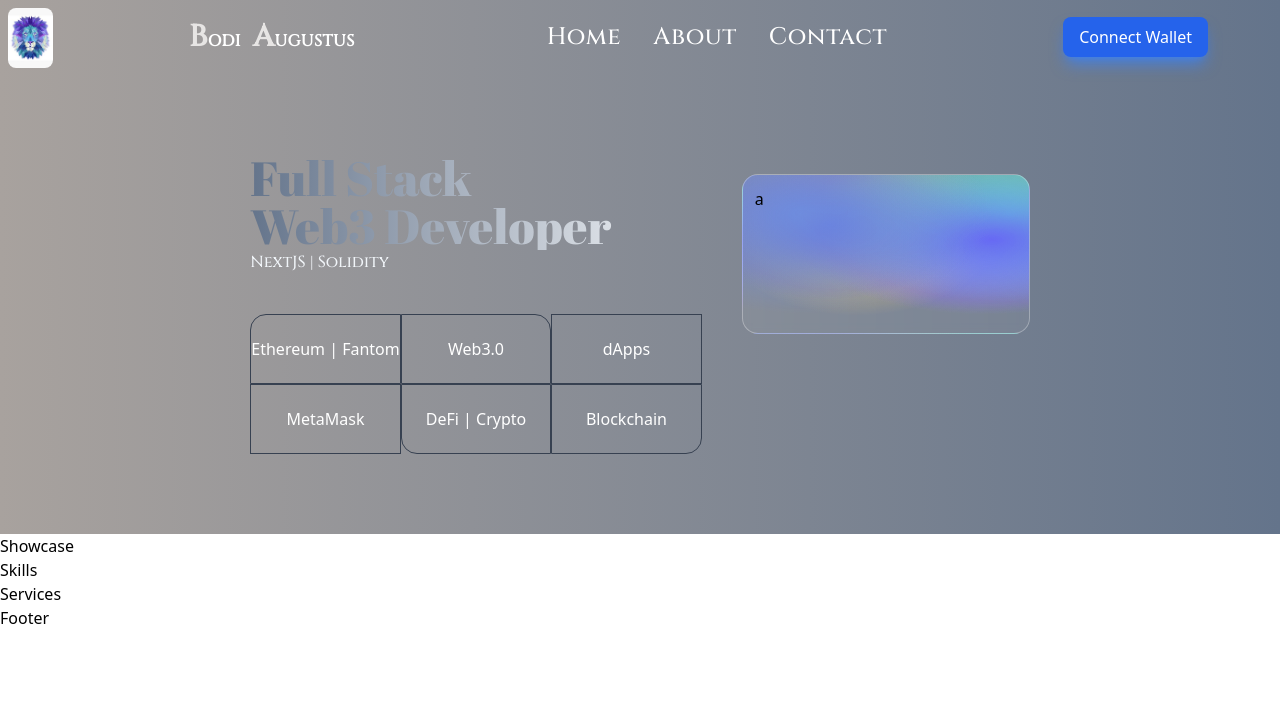
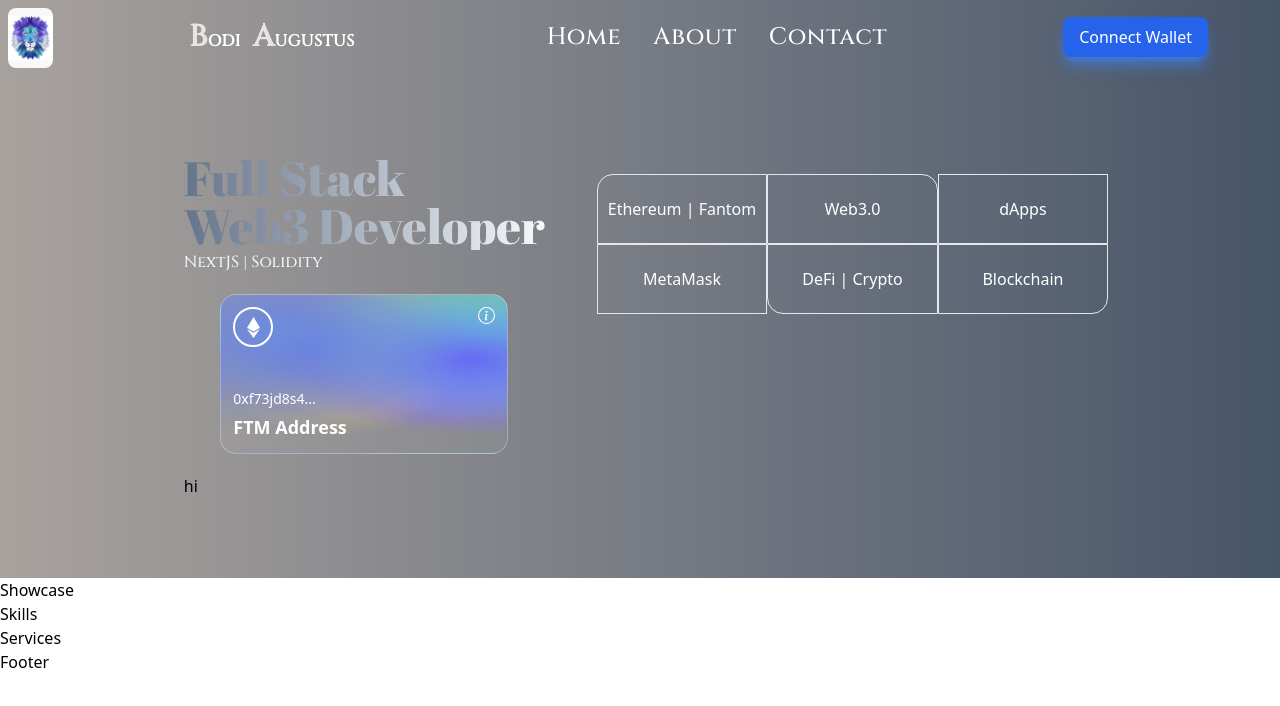
Before and after one commit to BodiAugustus/dev_site_2022, a Next.js app: page / in a window 1280 px wide. Shown: the top 706 px of the page. Built offline with nearby package versions, Linux system fonts and the light colour scheme; a web font is replaced by a local one.

Commit message:
Worked on setting up the cryptocard with hardcoded values/icons. Added a json.config file and set the compiler options to use smart file routing. Created CCard.jsx inside of components and extracted the cryptocard there. Then imported back into the Hero and inserted.

```diff
--- /dev/null
+++ b/components/CCard.jsx
@@ -0,0 +1,27 @@
+import { SiEthereum } from "react-icons/si"
+import { BsInfoCircle } from "react-icons/bs"
+
+const CryptoCard = () => {
+    return (
+        <div className="flex flex-col flex-1 items-center justify-start w-full md:mt-0 mt-10 ">
+        <div className="p-3 justify-end items-start flex-col rounded-xl h-40 xs:w-72 w-full my-5 bg-slate-400 eth-card white-glassmorphism">
+            <div className="flex justify-between flex-col w-full h-full">
+                <div className="flex justify-between items-start">
+                    <div className="w-10 h-10 rounded-full border-2 border-white flex justify-center items-center">
+                        <SiEthereum fontSize={21} color='#fff'/>
+
+                    </div>
+                    <BsInfoCircle fontSize={17} color="#fff"/>
+                </div>
+                <div>
+                    <p className="text-white font-light text-sm">0xf73jd8s4...</p>
+                    <p className="text-white font-semibold text-lg mt-1">FTM Address</p>
+                </div>
+
+            </div>
+        </div>
+        </div>
+    )
+}
+
+export default CryptoCard
--- a/components/Hero.jsx
+++ b/components/Hero.jsx
@@ -2,12 +2,14 @@
 import {SiEthereum} from 'react-icons/si'
 import {BsInfoCircle} from 'react-icons/bs'
 import { Loader } from '.'
-
-const commonStyles = 'min-h-[70px] sm:px-0 px-2 sm:min-wi[120px] flex justify-center items-center border-[0.5px] border-gray-700 text-white'
+import { useContext } from 'react'
+import { NavbarContext } from './providers/NavContext'
+import { CryptoCard } from '.'
+const commonStyles = 'min-h-[70px] px-2 xs:min-w-[120px] flex justify-center items-center border-[1.5px] border- text-white'
 const Hero = () => {
+    const {toggleMenu} = useContext(NavbarContext)
 
     const connectWallet = () => {
-
     }
 
     return (
@@ -21,7 +23,15 @@
                      type='button'
                      onClick={connectWallet}
                      >Connect Wallet</button>
-                     <div className="grid sm:grid-cols-3 grid-cols-2 w-full mt-10">
+
+                    {!toggleMenu &&
+                        <CryptoCard/>
+                    }
+                    <h1>hi</h1>
+                </div>
+
+                <div key='rightSideForDesktop'>
+                     <div className="grid sm:grid-cols-3 grid-cols-2 w-full mt-5 ml-3">
                          <div className={`rounded-tl-2xl ${commonStyles}`}>Ethereum | Fantom</div>
                          <div className={`${commonStyles} rounded-tr-2xl`}>Web3.0</div>
                          <div className={`${commonStyles} `}>dApps</div>
@@ -29,12 +39,7 @@
                          <div className={`${commonStyles} rounded-bl-2xl`}>DeFi | Crypto</div>
                          <div className={`${commonStyles} rounded-br-2xl`}>Blockchain</div>
                      </div>
-                </div>
 
-                <div key='rightSideForDesktop'>
-                    <div className="flex flex-col flex-1 items-center justify-start w-full md:mt-0 mt-10">
-                        <div className="p-3 justify-end items-start flex-col rounded-xl h-40 xs:w-72 w-full my-5 bg-slate-400 eth-card white-glassmorphism">a</div>
-                    </div>
                 </div>
             </div>
         </div>
--- a/components/index.js
+++ b/components/index.js
@@ -10,3 +10,4 @@
 export {default as Transactions} from './Transactions'
 export {default as Skills} from './Skills'
 export {default as MobMenu} from './MobMenu'
+export {default as CryptoCard} from './CCard'
--- a/pages/index.js
+++ b/pages/index.js
@@ -23,7 +23,7 @@
     </Head>
 
     <div className="min-h-screen">
-      <div className="bg-gradient-to-r from-stone-400 to-slate-500">
+      <div className="bg-gradient-to-r from-stone-400 to-slate-600">
         <Navbar/>
         <Hero/>
       </div>
```
Also changed, not shown: components/jsconfig.json (added, +10 -0 lines), 1 other file (tests, documents, lock files or other folders).
